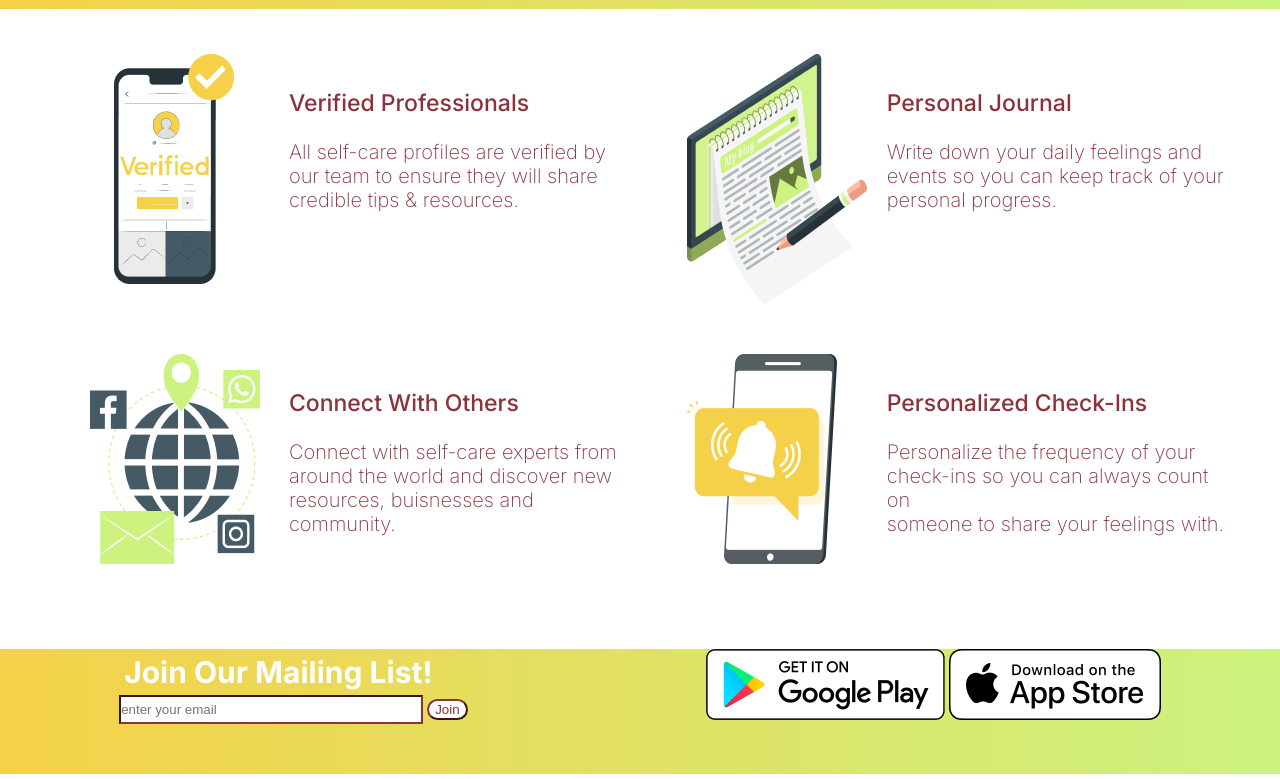
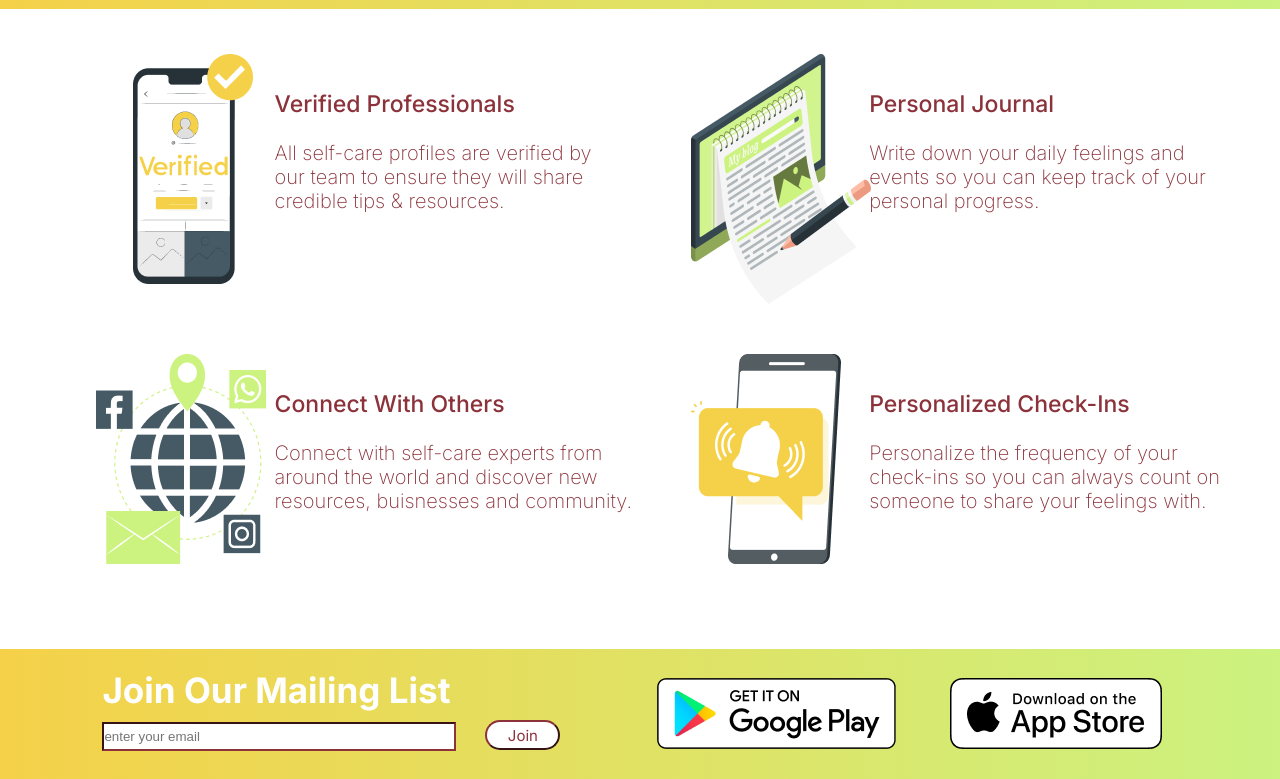
Before and after one commit to MarvynA/Self-Yelp-Code, a plain HTML site: page index.html in a window 1280 px wide. Shown: the part 591-1370 px from the top of the page. Drawn offline with Linux system fonts and the light colour scheme.

Commit message:
Final Page
Finalized Build

```diff
--- a/index.html
+++ b/index.html
@@ -84,12 +84,12 @@
         <!-- Mailing List Form -->
         <div id="MailingList">
             <div id="Form">
-            <h2>Join Our Mailing List!</h2>
+            <h2>Join Our Mailing List</h2>
 
             <form name="TextField">
                 <input type="text" id="txtEmail" placeholder="enter your email"/>
 
-                 <button style=background-color:#FFFFFF;color:#8B323A;border-radius:100px;border-color:#8B323A;>
+                 <button style=background-color:#FFFFFF;color:#8B323A;border-radius:15px;border-color:#8B323A;width:75px;height:30px;>
                     Join
                 </button>
             </form>
--- a/style.css
+++ b/style.css
@@ -25,8 +25,6 @@ header {
     margin-right: 8%;
 }
 
-
-
 #Download {
     list-style: none;
     display: flex;
@@ -38,7 +36,6 @@ header {
      color:#8B323A;
      text-decoration:underline;
 }
-/* Nav Bar Ends */
 
 /* Header Starts */
 header section {
@@ -87,11 +84,11 @@ header section h3 {
     column-gap: 50px;
     margin: 3.5%;
     row-gap: 50px;
-    margin-left: 7%;
+    margin-left: 7.5%;
 }
 
 #Verified {
-    margin-left: 10%;
+    margin-left: 15%;
 }
 
 #MainBody h3 {
@@ -110,7 +107,7 @@ header section h3 {
 
 .Features {
     height: 50px;
-    margin-left: -40%;
+    margin-left: -48%;
     display: grid;
     grid-template-columns: 1fr;
     grid-template-rows: 1fr 1fr;
@@ -121,29 +118,44 @@ header section h3 {
 /* Footer Starts */
 footer {
     background-image: linear-gradient(to left,#CCF27F,#F5D149);
-    height:125px;
+    height:130px;
 }
 
 #MailingList {
     display: flex;
-    justify-content: space-around;
+    justify-content: space-between;
     align-items: center;
+    margin-left: 8%;
 }
 
 input {
     padding:0px;
     border-color: #8B323A;
+    width:350px;
+    height: 25px
 }
 
 #Form h2 {
-    margin: 5px;
+    margin-top: 4%;
+    margin-bottom: 2%;
      font-family: 'Inter';
      font-weight: 700;
-     font-size: 30px;
+     font-size: 35px;
      color:#FFFFFF;
 }
 
-input {
-    width:300px;
-    height: 25px
+footer button {
+margin-left: 25px;
+     font-family: 'Inter';
+     font-weight: 400;
+     font-size: 15px;
 }
+
+#AppStoreButtons {
+    margin-top: 2.5%;
+    margin-right: 10%;
+}
+
+#GooglePlay {
+    margin-right: 50px;
+}
```
